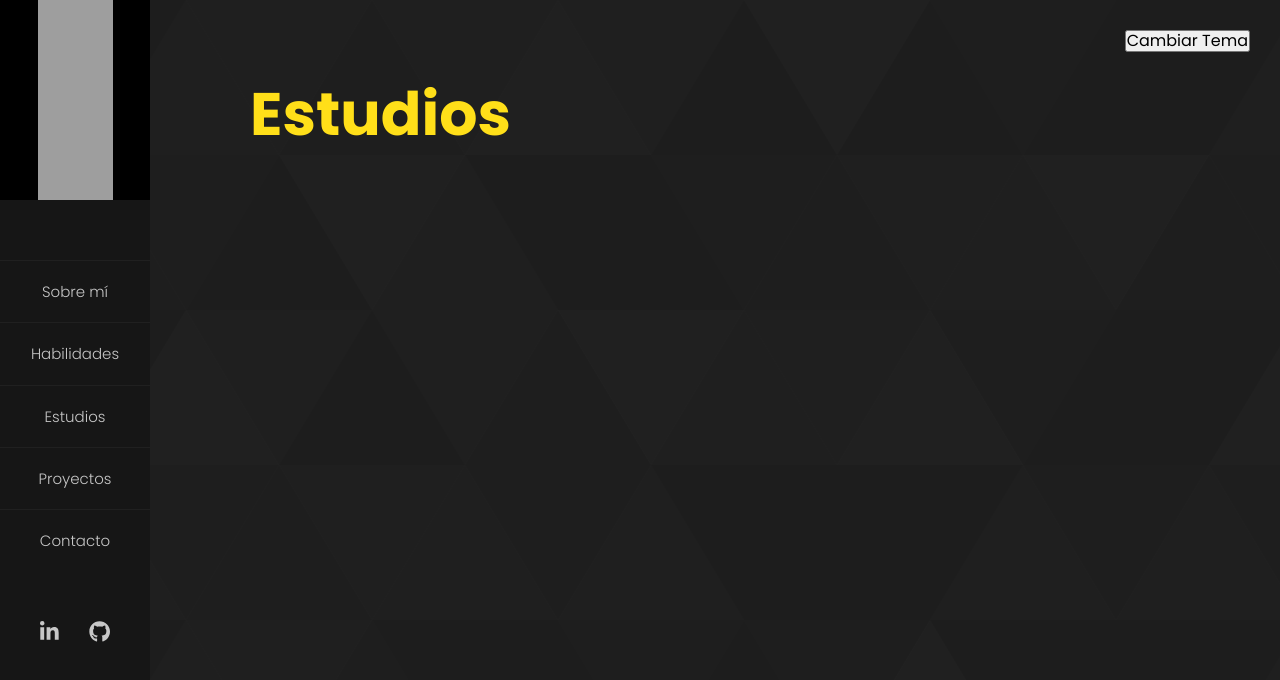
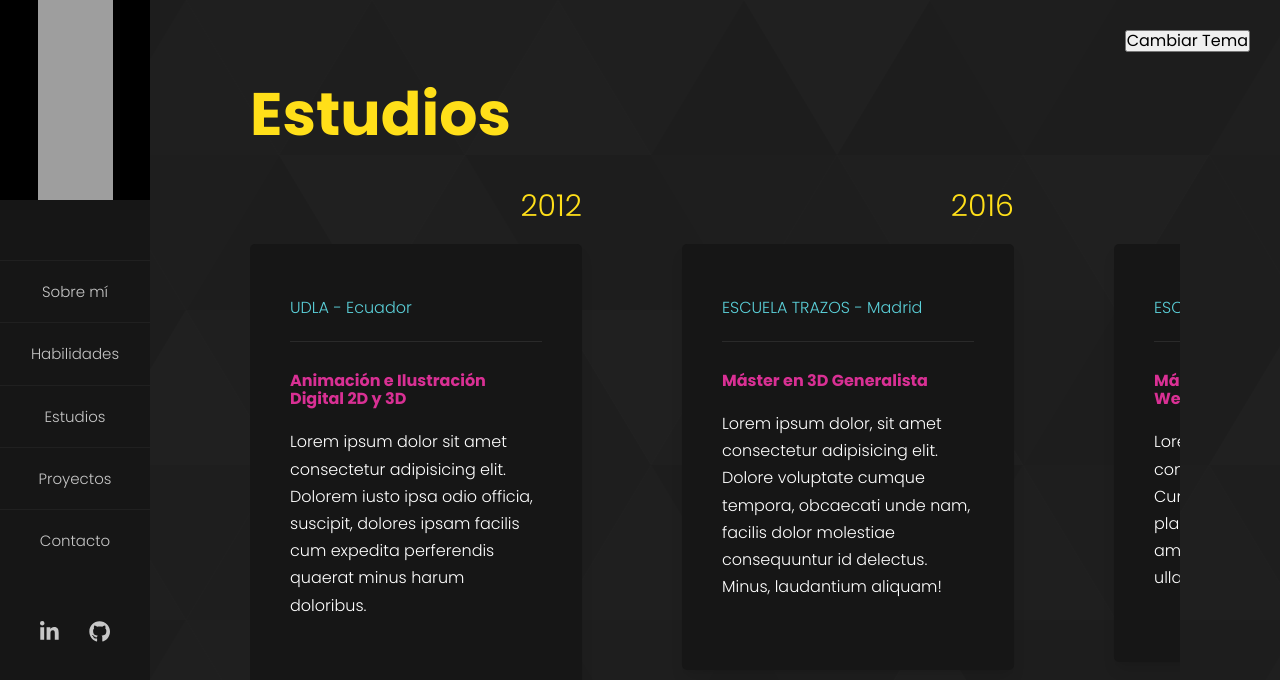
Before and after one commit to ricardozuritadev/ricardo-zurita-resume, a React (Create React App) app: page /studies in a window 1280 px wide. Shown: the top 680 px of the page. Built offline with nearby package versions, Linux system fonts and the light colour scheme; grey boxes are pictures that could not be loaded.

Commit message:
Studies component finished

```diff
--- a/src/components/SkillsBar.jsx
+++ b/src/components/SkillsBar.jsx
@@ -39,22 +39,22 @@ const SkillsBar = () => {
 
         <p className="skillsbar__title">Node.js</p>
         <div
-          className={`bar intermediate ${theme.lightMode && 'bar--lightMode'}`}
+          className={`bar advanced ${theme.lightMode && 'bar--lightMode'}`}
         ></div>
 
         <p className="skillsbar__title">Express</p>
         <div
-          className={`bar intermediate ${theme.lightMode && 'bar--lightMode'}`}
+          className={`bar advanced ${theme.lightMode && 'bar--lightMode'}`}
         ></div>
 
-        <p className="skillsbar__title">MongoDB</p>
+        <p className="skillsbar__title">MongoDB con mongoose</p>
         <div
-          className={`bar intermediate ${
+          className={`bar advanced ${
             theme.lightMode ? 'bar--lightMode front' : 'back'
           }`}
         ></div>
 
-        <p className="skillsbar__title">PostgreSQL - MySQL</p>
+        <p className="skillsbar__title">PostgreSQL / MySQL con Sequelize</p>
         <div
           className={`bar front learning ${
             theme.lightMode && 'bar--lightMode'
--- a/src/components/Studies.jsx
+++ b/src/components/Studies.jsx
@@ -13,6 +13,136 @@ const Studies = () => {
       >
         Estudios
       </h2>
+
+      <div
+        className={`studies__container ${
+          theme.lightMode && 'studies__container--lightMode'
+        }`}
+      >
+        <div>
+          <h2
+            className={`heading__tertiary ${
+              theme.lightMode && 'heading__tertiary--lightMode'
+            }`}
+          >
+            2012
+          </h2>
+          <div
+            className={`studies__card ${
+              theme.lightMode && 'studies__card--lightMode'
+            }`}
+          >
+            <p
+              className={`texts studies__school ${
+                theme.lightMode && 'studies__school--lightMode'
+              }`}
+            >
+              UDLA - Ecuador
+            </p>
+            <h3 className="heading__secondary studies__title">
+              Animación e Ilustración Digital 2D y 3D
+            </h3>
+            <p className="texts">
+              Lorem ipsum dolor sit amet consectetur adipisicing elit. Dolorem
+              iusto ipsa odio officia, suscipit, dolores ipsam facilis cum
+              expedita perferendis quaerat minus harum doloribus.
+            </p>
+          </div>
+        </div>
+
+        <div>
+          <h2
+            className={`heading__tertiary ${
+              theme.lightMode && 'heading__tertiary--lightMode'
+            }`}
+          >
+            2016
+          </h2>
+          <div
+            className={`studies__card ${
+              theme.lightMode && 'studies__card--lightMode'
+            }`}
+          >
+            <p
+              className={`texts studies__school ${
+                theme.lightMode && 'studies__school--lightMode'
+              }`}
+            >
+              ESCUELA TRAZOS - Madrid
+            </p>
+            <h3 className="heading__secondary studies__title">
+              Máster en 3D Generalista
+            </h3>
+            <p className="texts">
+              Lorem ipsum dolor, sit amet consectetur adipisicing elit. Dolore
+              voluptate cumque tempora, obcaecati unde nam, facilis dolor
+              molestiae consequuntur id delectus. Minus, laudantium aliquam!
+            </p>
+          </div>
+        </div>
+
+        <div>
+          <h2
+            className={`heading__tertiary ${
+              theme.lightMode && 'heading__tertiary--lightMode'
+            }`}
+          >
+            2021
+          </h2>
+          <div
+            className={`studies__card ${
+              theme.lightMode && 'studies__card--lightMode'
+            }`}
+          >
+            <p
+              className={`texts studies__school ${
+                theme.lightMode && 'studies__school--lightMode'
+              }`}
+            >
+              ESCUELA CEI - Madrid
+            </p>
+            <h3 className="heading__secondary studies__title">
+              Máster en Diseño y Desarrollo Web
+            </h3>
+            <p className="texts">
+              Lorem ipsum dolor sit amet consectetur adipisicing elit. Cum nisi
+              officiis molestiae placeat, vitae nobis, ad dicta amet sapiente
+              similique natus ullam, autem quibusdam!
+            </p>
+          </div>
+        </div>
+
+        <div>
+          <h2
+            className={`heading__tertiary ${
+              theme.lightMode && 'heading__tertiary--lightMode'
+            }`}
+          >
+            2022
+          </h2>
+          <div
+            className={`studies__card ${
+              theme.lightMode && 'studies__card--lightMode'
+            }`}
+          >
+            <p
+              className={`texts studies__school ${
+                theme.lightMode && 'studies__school--lightMode'
+              }`}
+            >
+              THE BRIDGE - Madrid
+            </p>
+            <h3 className="heading__secondary studies__title">
+              Bootcamp Desarrollo Web Fullstack
+            </h3>
+            <p className="texts">
+              Lorem ipsum dolor sit amet consectetur adipisicing elit. Voluptas
+              autem dolorem, eligendi dolor est cum ea. Qui, quo ullam nemo quas
+              mollitia placeat eaque.
+            </p>
+          </div>
+        </div>
+      </div>
     </section>
   );
 };
--- a/src/styles/base/_base.scss
+++ b/src/styles/base/_base.scss
@@ -19,11 +19,39 @@ body {
   font-family: 'Poppins', sans-serif;
   font-size: $font-default;
   transition: all 0.2s ease-out;
-}
 
-body.light-mode {
-  background-color: $background-color-light;
-  color: $color-black;
+  // SCROLLBAR STYLES
+  // Works on Firefox
+  scrollbar-color: $color-gray-dark-2 $color-black;
+  /* Works on Chrome, Edge, and Safari */
+  &::-webkit-scrollbar {
+    background-color: $color-gray-dark-2;
+    width: 1.2rem;
+  }
+
+  &::-webkit-scrollbar-thumb {
+    background-color: $color-black;
+    border-radius: 2rem;
+  }
+
+  &.light-mode {
+    background-color: $background-color-light;
+    color: $color-black;
+
+    // SCROLLBAR STYLES
+    // Works on Firefox
+    scrollbar-color: $color-black $color-gray-light;
+    /* Works on Chrome, Edge, and Safari */
+    &::-webkit-scrollbar {
+      background-color: $color-gray-light;
+      width: 1.2rem;
+    }
+
+    &::-webkit-scrollbar-thumb {
+      background-color: $color-gray-light-2;
+      border-radius: 2rem;
+    }
+  }
 }
 
 a {
--- a/src/styles/base/_fonts.scss
+++ b/src/styles/base/_fonts.scss
@@ -12,6 +12,18 @@
   margin-bottom: 2rem;
 }
 
+.heading__tertiary {
+  color: $color-primary;
+  font-size: 3rem;
+  font-weight: 300;
+  margin-bottom: 2rem;
+  text-align: right;
+
+  &--lightMode {
+    color: $color-black;
+  }
+}
+
 .texts {
   line-height: 1.7;
   padding-bottom: 2rem;
@@ -22,6 +34,18 @@
   font-size: 1.5rem;
   font-weight: 300;
   margin-bottom: 1rem;
+}
+
+.studies__school {
+  color: $color-tertiary;
+
+  &--lightMode {
+    color: $color-black;
+  }
+}
+
+.studies__title {
+  color: $color-secondary;
 }
 
 // Breakpoint 576px
--- a/src/styles/components/_studies.scss
+++ b/src/styles/components/_studies.scss
@@ -1,10 +1,82 @@
 .studies {
+  animation: fadeIn 1s;
+
+  &__container {
+    display: grid;
+    gap: 5rem;
+    grid-template-columns: repeat(4, calc(100%));
+    grid-template-rows: minmax(15rem, 1fr);
+    margin-top: 5rem;
+    overflow-y: hidden;
+    overflow-x: scroll;
+
+    // SCROLLBAR STYLES
+    // Works on Firefox
+    scrollbar-color: $color-primary $color-black;
+    /* Works on Chrome, Edge, and Safari */
+    &::-webkit-scrollbar {
+      background-color: $color-black;
+      height: 0.8rem;
+      width: 1rem;
+    }
+
+    &::-webkit-scrollbar-thumb {
+      background-color: $color-primary;
+      border-radius: 2rem;
+    }
+
+    &--lightMode {
+      // SCROLLBAR STYLES
+      // Works on Firefox
+      scrollbar-color: $color-black $color-gray-light;
+      /* Works on Chrome, Edge, and Safari */
+      &::-webkit-scrollbar {
+        background-color: $color-gray-light;
+      }
+
+      &::-webkit-scrollbar-thumb {
+        background-color: $color-gray-light-2;
+      }
+    }
+  }
+
+  &__card {
+    background-color: $color-gray-dark-2;
+    box-shadow: rgba(0, 0, 0, 0.1) 0px 10px 15px -3px,
+      rgba(0, 0, 0, 0.05) 0px 4px 6px -2px;
+    border-radius: 5px;
+    padding: 2rem;
+    margin-bottom: 5rem;
+
+    &--lightMode {
+      background-color: $color-gray-light;
+    }
+  }
+
+  &__school {
+    border-bottom: 1px solid rgba(168, 168, 168, 0.137);
+    margin-bottom: 3rem;
+  }
 }
 
 // Breakpoint 576px
 @media only screen and (min-width: 576px) {
+  .studies__container {
+    grid-template-columns: repeat(4, calc(50%));
+    gap: 10rem;
+    margin-top: 10rem;
+  }
 }
 
 // Breakpoint 992px
 @media only screen and (min-width: 992px) {
+  .studies__container {
+    grid-template-columns: repeat(4, calc(40% - 4rem));
+    grid-template-rows: minmax(15rem, 1fr);
+    margin-top: 0;
+  }
+
+  .studies__card {
+    padding: 5rem 4rem;
+  }
 }
```
